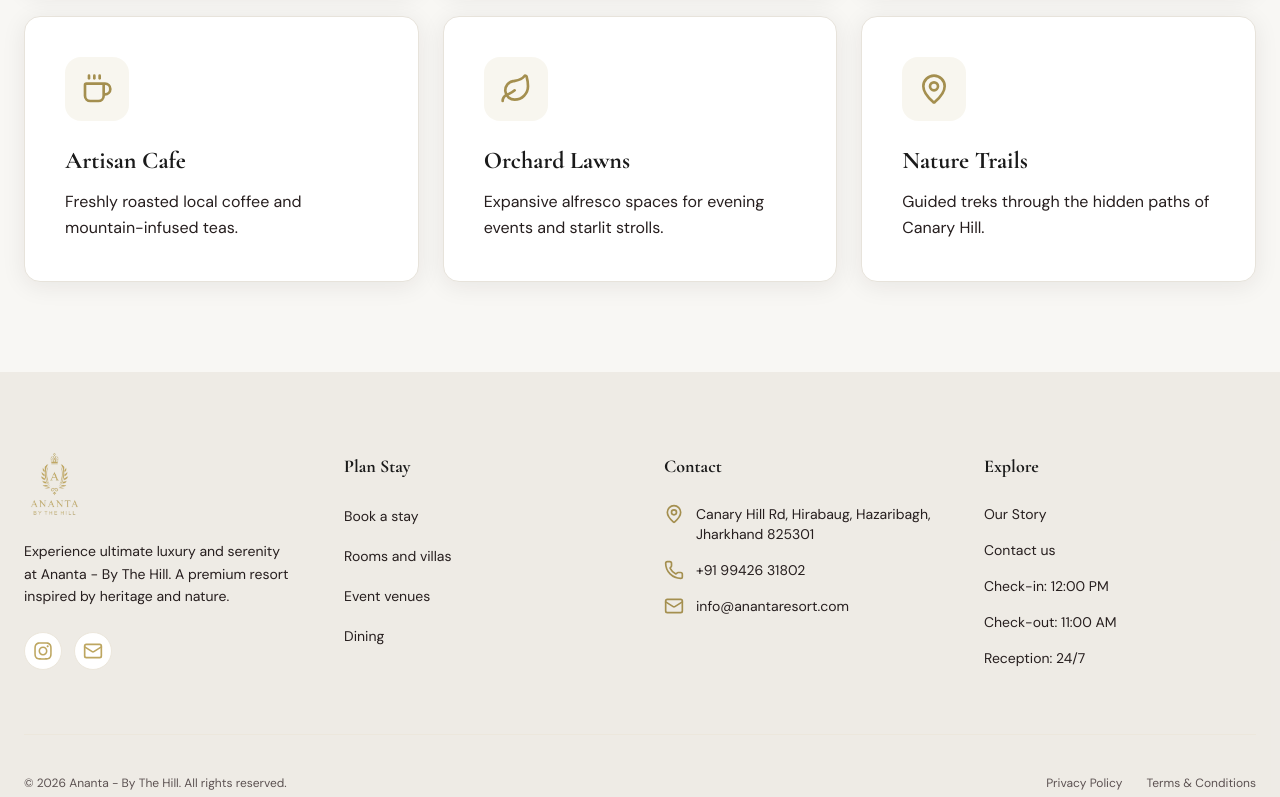
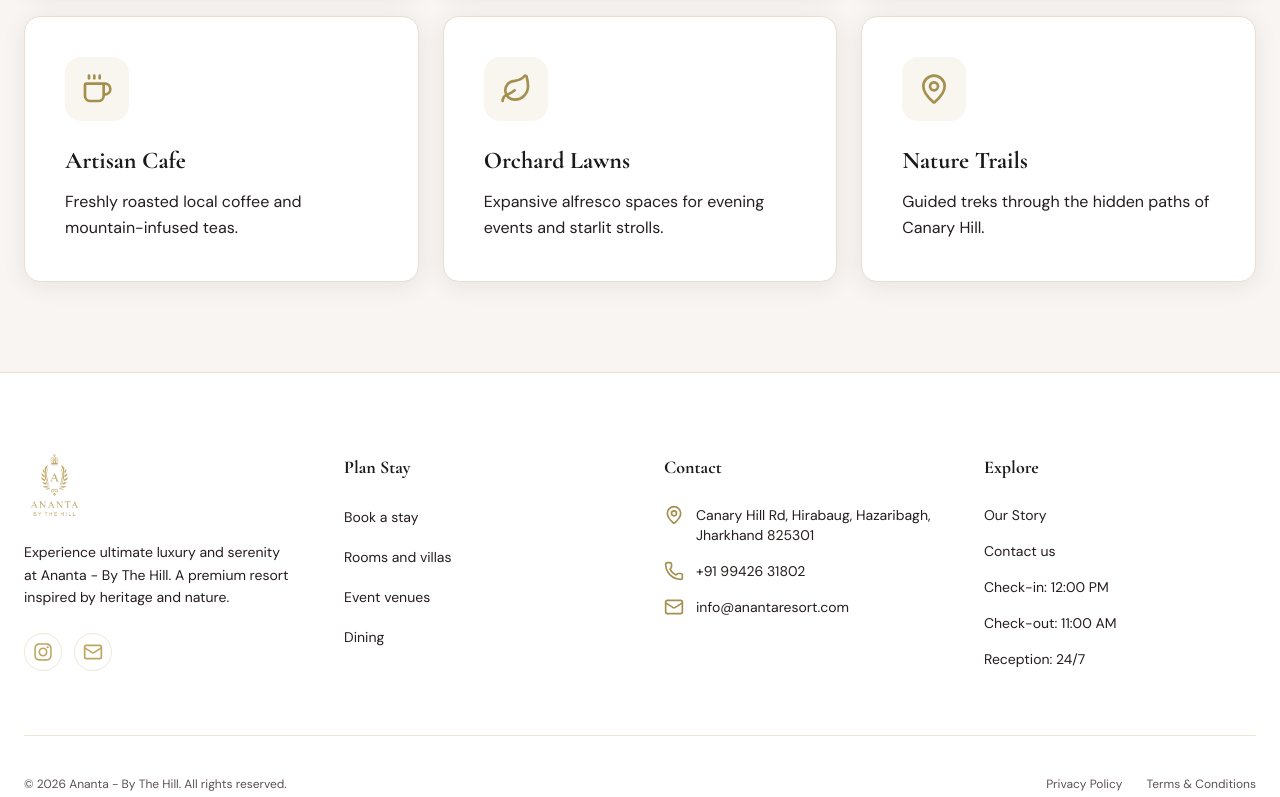
Before and after one commit to alfredalpino/AnantaHill, a Next.js app: page /our-story in a window 1280 px wide. Shown: the part 2000-2797 px from the top of the page. Built offline with nearby package versions, Linux system fonts and the light colour scheme.

Commit message:
style: update section backgrounds to premium warm coffee cream and white footer

```diff
--- a/app/dining/page.tsx
+++ b/app/dining/page.tsx
@@ -91,7 +91,7 @@ export default function DiningPage() {
                 </div>
             </section>
 
-            <section className="sticky top-[80px] z-30 border-b border-secondary border-t border-secondary/50 bg-white/95 shadow-sm backdrop-blur">
+            <section className="sticky top-[80px] z-30 border-b border-secondary border-t border-secondary/50 bg-[#F5EBE4]/95 shadow-sm backdrop-blur">
                 <div className="container-shell flex flex-col md:flex-row items-center justify-between gap-4 py-4">
                     <div className="flex items-center gap-2 overflow-x-auto no-scrollbar w-full md:w-auto">
                         {categories.map((cat) => (
--- a/app/globals.css
+++ b/app/globals.css
@@ -5,8 +5,8 @@
   --primary: #bda660;
   --primary-light: #e7ca79;
   --primary-dark: #a48f4f;
-  --secondary: #e7e3db;
-  --secondary-dark: #ece7dc;
+  --secondary: #e8ded4;
+  --secondary-dark: #f0e8d7;
   --accent: #261e1e;
   --text-primary: #1A1A1A;
   --text-body: #261e1e;
@@ -144,8 +144,8 @@
   .section-padding {
     @apply py-20 md:py-32;
   }
-  .bg-ivory { @apply bg-white; }
-  .bg-cream { @apply bg-white; }
+  .bg-ivory { @apply bg-[#F5EBE4]; }
+  .bg-cream { @apply bg-[#F5EBE4]; }
   .text-secondary { @apply text-text-primary; }
 
   .shadow-soft {
--- a/app/our-story/page.tsx
+++ b/app/our-story/page.tsx
@@ -34,7 +34,7 @@ export default function OurStoryPage() {
             </section>
 
             {/* Stats Bar */}
-            <section className="border-y border-secondary bg-white/50 py-10 md:py-16">
+            <section className="border-y border-secondary bg-[#F5EBE4]/50 py-10 md:py-16">
                 <div className="container-shell">
                     <div className="grid grid-cols-2 gap-8 md:grid-cols-4 md:gap-12">
                         {[
--- a/app/rooms/page.tsx
+++ b/app/rooms/page.tsx
@@ -107,7 +107,7 @@ export default function RoomsPage() {
                 </div>
             </section>
 
-            <section className="sticky top-[80px] z-30 border-b border-secondary border-t border-secondary/50 bg-white/95 shadow-sm backdrop-blur">
+            <section className="sticky top-[80px] z-30 border-b border-secondary border-t border-secondary/50 bg-[#F5EBE4]/95 shadow-sm backdrop-blur">
                 <div className="container-shell flex items-center gap-2 overflow-x-auto py-4 md:justify-center md:gap-3 md:py-5">
                     {categories.map((cat) => (
                         <button
--- a/components/Footer.tsx
+++ b/components/Footer.tsx
@@ -5,7 +5,7 @@ import { FaInstagram } from 'react-icons/fa';
 
 export default function Footer() {
     return (
-        <footer className="bg-secondary/70 px-6 pb-10 pt-20">
+        <footer className="bg-white border-t border-secondary px-6 pb-10 pt-20">
             <div className="container-shell px-0">
                 <div className="mb-16 grid grid-cols-1 gap-12 md:grid-cols-2 lg:grid-cols-4">
                     {/* Logo & Tagline */}
--- a/components/home/About.tsx
+++ b/components/home/About.tsx
@@ -13,7 +13,7 @@ const features = [
 
 const About = () => {
   return (
-    <section id="our-story" className="section-shell relative overflow-hidden bg-white !pt-20 sm:!pt-24 md:!pt-28 z-10">
+    <section id="our-story" className="section-shell relative overflow-hidden bg-[#F5EBE4] !pt-20 sm:!pt-24 md:!pt-28 z-10">
       <Image
         src="/graphics/hero-graphic-1.png"
         alt=""
--- a/components/home/LiveMusic.tsx
+++ b/components/home/LiveMusic.tsx
@@ -23,14 +23,14 @@ const musicEvents = [
 
 const LiveMusic = () => {
   return (
-    <section className="section-shell bg-background">
+    <section className="section-shell relative overflow-hidden bg-[#F5EBE4]">
       {/* Decorative leaf corner drawings */}
       <Image
         src="/graphics/leaf-root.png"
         alt=""
         width={280}
         height={280}
-        className="absolute -left-8 -top-8 opacity-50 select-none pointer-events-none"
+        className="absolute -left-8 -top-8 opacity-40 select-none pointer-events-none"
         aria-hidden
       />
       <Image
@@ -38,10 +38,10 @@ const LiveMusic = () => {
         alt=""
         width={160}
         height={160}
-        className="pointer-events-none md:block hidden absolute -bottom-36 -scale-x-100 opacity-50 -right-8"
+        className="pointer-events-none md:block hidden absolute -bottom-36 -scale-x-100 opacity-40 -right-8"
         aria-hidden
       />
-      <div className="container-shell">
+      <div className="container-shell relative z-10">
         <div className="section-head text-center">
           <ScrollReveal>
             <p className="eyebrow mb-2">Soulful Evenings</p>
@@ -55,22 +55,23 @@ const LiveMusic = () => {
           {musicEvents.map((event, i) => (
             <ScrollReveal key={i} delay={i * 100}>
               <div className="group flex flex-col">
-                <div className="relative aspect-[3/4] overflow-hidden rounded-2xl shadow-premium mb-6">
+                <div className="relative aspect-[3/4] overflow-hidden rounded-2xl shadow-luxury mb-6 border border-secondary/50">
                   <Image
                     src={event.img}
                     alt={event.title}
                     fill
                     className="object-cover transition-transform duration-[1.5s] group-hover:scale-105"
                   />
+                  <div className="absolute inset-0 bg-gradient-to-t from-black/40 via-black/0 to-black/0 opacity-0 group-hover:opacity-100 transition-opacity duration-500" />
 
                   {/* Status Tag */}
-                  <div className={`absolute top-6 left-6 px-4 py-1.5 rounded-full text-[10px] uppercase tracking-widest font-bold shadow-sm z-20 ${event.status === "Upcoming" ? "bg-primary-dark text-white" : "bg-white/70 text-text-muted backdrop-blur-md border border-white/20"
+                  <div className={`absolute top-6 left-6 px-4 py-1.5 rounded-full text-[10px] uppercase tracking-widest font-bold shadow-sm z-20 ${event.status === "Upcoming" ? "bg-primary-dark text-white" : "bg-white/80 text-text-muted backdrop-blur-md border border-white/40"
                     }`}>
                     {event.status}
                   </div>
                 </div>
 
-                <div className="text-center px-4">
+                <div className="text-center px-4 mt-2">
                   <h3 className="font-display text-2xl font-bold text-text-primary group-hover:text-primary-dark transition-colors">
                     {event.title}
                   </h3>
--- a/components/home/Testimonials.tsx
+++ b/components/home/Testimonials.tsx
@@ -94,7 +94,7 @@ const Testimonials = () => {
   const displayItems = [...testimonials, ...testimonials];
 
   return (
-    <section className="section-padding bg-white overflow-hidden">
+    <section className="section-padding bg-[#F5EBE4] overflow-hidden">
       {/* Decorative leaf corner drawings */}
             <Image
               src="/graphics/leaf-graphic.png"
```
